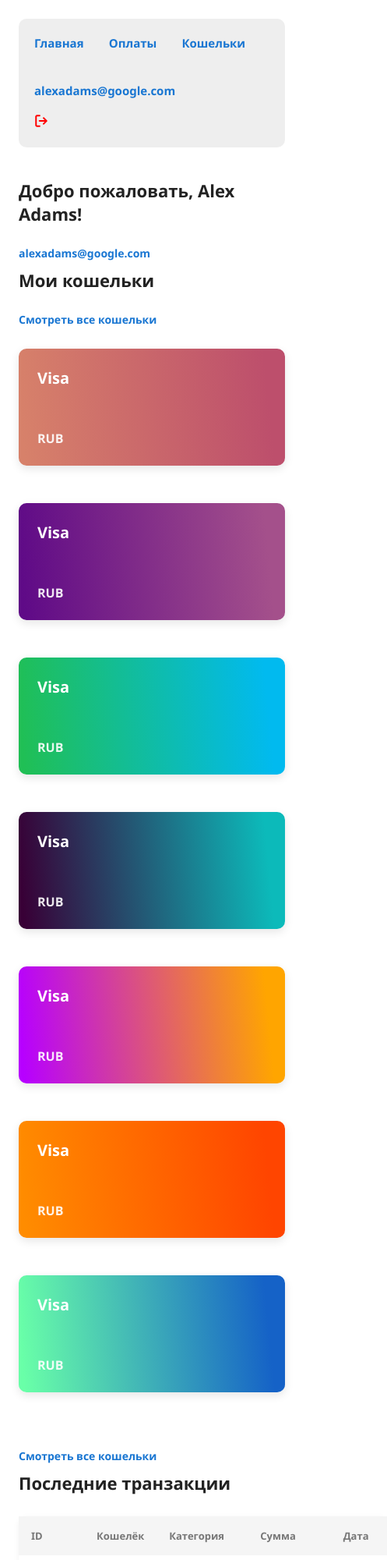
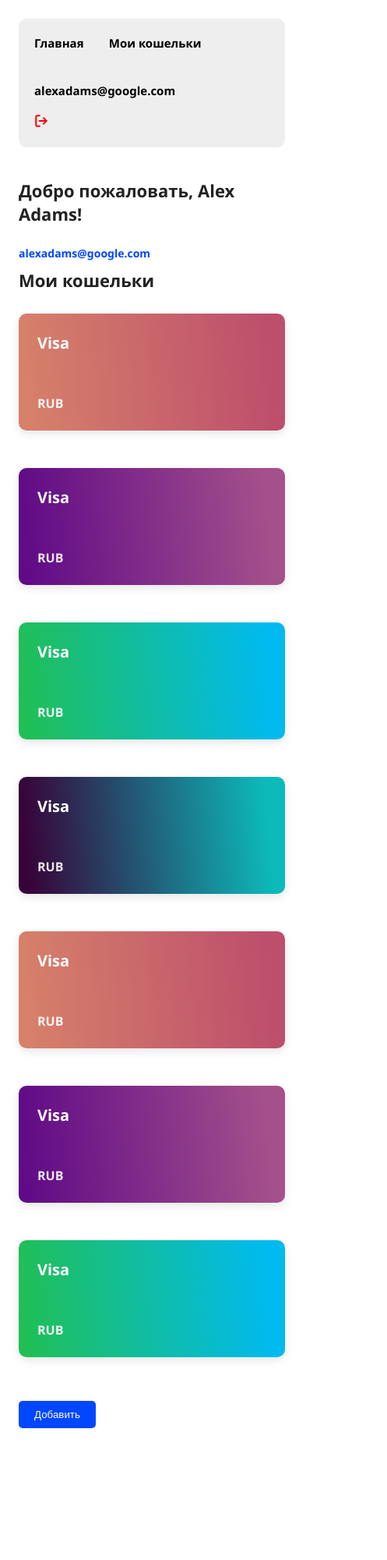
Before and after one commit to muattar08/Dom-lesson-15, a plain HTML site: page index.html in a window 390 px wide. Shown: the top 2000 px of the page at 78% size, 497 px wide, since content can reach past the window. After the commit the page ends 1855 px from the top, so only its background shows below. Drawn offline with Linux system fonts and the light colour scheme.

Commit message:
feat: переработка кошельков — убраны транзакции, адаптив 4+3, кликабельная кнопка

```diff
--- a/index.html
+++ b/index.html
@@ -11,12 +11,12 @@
 </head>
 
 <body>
+   <body>
   <div class="wrapper">
     <div class="top-bar">
       <div class="menu">
         <a href="#">Главная</a>
-                <a href="#">Оплаты</a>
-                <a href="#">Кошельки</a>
+        <a href="#">Мои кошельки</a>
       </div>
       <div class="email">alexadams@google.com</div>
       <a class="logo" href="#"><img src="logo/log-out (1) 1.png" alt=""></a>
@@ -26,36 +26,13 @@
       <div class="section-header">
         <h2>Добро пожаловать, Alex Adams!</h2>
         <a class="link" href="#">alexadams@google.com</a>
-
         <h2>Мои кошельки</h2>
-                <a class="link" href="#">Смотреть все кошельки</a>
       </div>
       <div class="wallets" id="wallets-container"></div>
-        </section>
-
-        <section class="transactions-section">
-            <div class="section-header">
-            <a class="link" href="#">Смотреть все кошельки</a>
-
-                <h2>Последние транзакции</h2>
-            </div>
-            <div class="table-wrapper">
-                <table>
-                    <thead>
-                        <tr>
-                            <th>ID</th>
-                            <th>Кошелёк</th>
-                            <th>Категория</th>
-                            <th>Сумма</th>
-                            <th>Дата</th>
-                        </tr>
-                    </thead>
-                    <tbody id="transactions-body"></tbody>
-                </table>
-            <a class="link" href="#">Смотреть все оплаты</a>
-            </div>
+      <button class="btn-1" id="add-btn">Добавить</button>
     </section>
   </div>
+
 
     <script src="script.js"></script>
 </body>
--- a/media.css
+++ b/media.css
@@ -1,49 +1,16 @@
-@media (max-width: 768px) {
-    .wallet {
-        margin-bottom: 24px;
-    }
+@media(max-width:768px){
+  .wallet{margin-bottom:24px;}
+  .top-bar{flex-direction:column;align-items:flex-start;padding:20px;gap:20px;}
+  .email{margin-left:0;margin-top:20px;}
+  .wrapper{padding:24px;}
+  .section-header{gap:10px;margin-bottom:28px;}
+  .wallets{grid-template-columns:1fr;gap:24px;margin-bottom:32px;}
+  .link{margin-top:16px;}
+}
 
-    .top-bar {
-        flex-direction: column;
-        align-items: flex-start;
-        padding: 20px;
-        gap: 20px;
-    }
-
-    .email {
-        margin-left: 0;
-        margin-top: 20px;
-    }
-
-    .wrapper {
-        padding: 24px;
-    }
-
-    .section-header {
-        gap: 10px;
-        margin-bottom: 28px;
-    }
-
-    .wallets {
-        grid-template-columns: 1fr;
-        gap: 24px;
-        margin-bottom: 32px;
-    }
-
-    .table-wrapper {
-        margin: 0 0 32px;
-    }
-
-    table {
-        margin-top: 20px;
-    }
-
-    th, td {
-        padding: 16px;
-        font-size: 13px;
-    }
-
-    .link {
-        margin-top: 16px;
-    }
+@media(max-width:992px){
+  .wallets{grid-template-columns:repeat(2, 1fr);}
 }
+@media(max-width:600px){
+  .wallets{grid-template-columns:1fr;}
+}
--- a/script.js
+++ b/script.js
@@ -1,3 +1,4 @@
+/* ─── данные и отрисовка кошельков без транзакций ────────────── */
 const wallets = [
   { name: "Visa", current: "RUB", class: "red" },
   { name: "Visa", current: "RUB", class: "purple" },
@@ -8,44 +9,20 @@ const wallets = [
   { name: "Visa", current: "RUB", class: "pink" }
 ];
 
-const newWallets = wallets.map(w => ({ name: w.name, current: w.current, class: w.class }));
-
-const transactions = Array.from({ length: 7 }, () => ({
-  id: "1232312",
-  card: "Visa",
-  category: "Автомобиль",
-  amount: "414,000,000",
-  when: "4 дня назад"
-}));
-
-const createWalletElement = ({ name, current, class: className }) => {
+function createWalletElement({ name, current, class: className }) {
   const div = document.createElement("div");
   div.className = `wallet ${className}`;
-  div.innerHTML = `<span class="card-type">${name}</span><span class="currency">${current}</span>`;
+  div.innerHTML = `
+    <span class="card-type">${name}</span>
+    <span class="currency">${current}</span>`;
   return div;
-};
+}
 
-const createTransactionRow = ({ id, card, category, amount, when }) => {
-  const tr = document.createElement("tr");
-  tr.innerHTML = `
-    <td data-label="ID">${id}</td>
-    <td data-label="Кошелёк">${card}</td>
-    <td data-label="Категория">${category}</td>
-    <td data-label="Сумма">${amount}</td>
-    <td data-label="Когда">${when}</td>`;
-  return tr;
-};
+function renderWallets() {
+  const container = document.getElementById("wallets-container");
+  if (!container) return console.error("Нет контейнера .wallets-container!");
+  container.innerHTML = "";
+  wallets.forEach(w => container.appendChild(createWalletElement(w)));
+}
 
-const render = () => {
-  const wContainer = document.getElementById("wallets-container");
-  const tBody = document.getElementById("transactions-body");
-  if (!wContainer || !tBody) return console.error("Контейнеры не найдены!");
-
-  wContainer.innerHTML = "";
-  tBody.innerHTML = "";
-
-  newWallets.forEach(w => wContainer.appendChild(createWalletElement(w)));
-  transactions.forEach(tx => tBody.appendChild(createTransactionRow(tx)));
-};
-
-render();
+document.addEventListener("DOMContentLoaded", renderWallets);
--- a/style.css
+++ b/style.css
@@ -1,192 +1,61 @@
-* {
-    --font-main: 'Segoe UI', sans-serif;
-    --color-primary: #1976d2;
-    --color-text: #222;
-    --color-muted: #777;
-    --color-bg: #fff;
-    --color-border: #ccc;
-    --radius: 10px;
+*{
+  --font-main:'Segoe UI',sans-serif;
+  --color-primary:#000;
+  --color-text:#222;
+  --color-bg:#fff;
+  --radius:10px;
+  margin:0;padding:0;box-sizing:border-box;
 }
 
-* {
-    margin: 0;
-    padding: 0;
-    box-sizing: border-box;
+body{font-family:var(--font-main);background:var(--color-bg);color:var(--color-text);}
+
+.top-bar{
+  display:flex;flex-wrap:wrap;align-items:center;
+  gap:28px;padding:24px;margin-bottom:40px;
+  background:#eee;border-radius:var(--radius);
 }
+.menu a{
+  margin-right:28px;font:700 15px var(--font-main);
+  color:var(--color-primary);text-decoration:none;transition:.2s;
+}
+.menu a:hover{color:#333;}
+.email{margin-left:auto;font:700 15px var(--font-main);color:var(--color-primary);}
 
-body {
-    font-family: var(--font-main);
-    background: var(--color-bg);
-    color: var(--color-text);
+.section-header{display:flex;flex-direction:column;gap:12px;margin-bottom:32px;}
+.section-header h2{font:700 22px var(--font-main);}
+.link{
+  display:block;margin-top:12px;font:700 14px var(--font-main);
+  color:#0047FF;text-decoration:none;white-space:nowrap;
 }
+.link:hover{text-decoration:underline;}
 
-.wrapper {
-    max-width: 1100px;
-    margin: 0 auto;
-    padding: 32px;
+.wallets{
+  display:grid;
+  grid-template-columns:repeat(4, 1fr);
+  gap:24px;
+  margin-bottom:40px;
 }
+.wallet{
+  height:150px;padding:24px;border-radius:var(--radius);
+  color:#fff;display:flex;flex-direction:column;justify-content:space-between;
+  box-shadow:0 4px 12px rgba(0,0,0,.1);transition:.2s;
+}
+.wallet:hover{transform:translateY(-4px);}
+.card-type{font-size:20px;font-weight:700;}
+.currency{font-size:16px;font-weight:700;opacity:.9;}
 
-.top-bar {
-    display: flex;
-    justify-content: flex-start;
-    align-items: center;
-    background-color: #eee;
-    padding: 24px;
-    margin-bottom: 40px;
-    gap: 28px;
-    flex-wrap: wrap;
-    border-radius: var(--radius);
+.red{background:linear-gradient(84.37deg,#D7816A 2.27%,#BD4F6C 92.26%);}
+.purple{background:linear-gradient(84.37deg,#5F0A87 2.27%,#A4508B 92.26%);}
+.green{background:linear-gradient(84.37deg,#20BF55 2.27%,#01BAEF 92.26%);}
+.blue{background:linear-gradient(84.37deg,#380036 2.27%,#0CBABA 92.26%);}
+.yellow{background:linear-gradient(84.37deg,#D7816A 2.27%, #BD4F6C 92.26%);}
+.orange{background:linear-gradient(84.37deg,#5F0A87 2.27%,#A4508B 92.26%);}
+.pink{background:linear-gradient(84.37deg,#20BF55 2.27%,#01BAEF 92.26%);}
+
+.btn-1{
+  background:#0047FF;color:#fff;border:none;
+  padding:10px 20px;border-radius:5px;cursor:pointer;
+  transition:opacity .2s,transform .1s;
 }
-
-.menu a {
-    margin-right: 28px;
-    text-decoration: none;
-    color: var(--color-primary);
-    font-weight: 700;
-    font-size: 15px;
-    transition: color 0.2s ease;
-}
-
-.menu a:hover {
-    color: darken(var(--color-primary), 10%);
-}
-
-.email {
-    font-size: 15px;
-    color: var(--color-primary);
-    font-weight: 700;
-    margin-left: auto;
-}
-
-.welcome h1 {
-    font-size: 28px;
-    margin-bottom: 16px;
-}
-
-.link {
-    display: block;
-    margin-top: 12px;
-    font-size: 14px;
-    color: var(--color-primary);
-    text-decoration: none;
-    font-weight: 700;
-    white-space: nowrap;
-    transition: text-decoration 0.2s ease;
-}
-
-.link:hover {
-    text-decoration: underline;
-}
-
-.section-header {
-    display: flex;
-    flex-direction: column;
-    align-items: flex-start;
-    gap: 12px;
-    margin-bottom: 32px;
-}
-
-.section-header h2 {
-    font-weight: 700;
-    font-size: 22px;
-    color: var(--color-text);
-}
-
-.wallets {
-    display: grid;
-    grid-template-columns: repeat(auto-fit, minmax(250px, 1fr));
-    gap: 24px;
-    margin-bottom: 40px;
-}
-
-.wallet {
-    height: 150px;
-    border-radius: var(--radius);
-    padding: 24px;
-    color: #fff;
-    display: flex;
-    flex-direction: column;
-    justify-content: space-between;
-    box-shadow: 0 4px 12px rgba(0, 0, 0, 0.1);
-    transition: transform 0.2s ease;
-}
-
-.wallet:hover {
-    transform: translateY(-4px);
-}
-
-.card-type {
-    font-size: 20px;
-    font-weight: bold;
-}
-
-.currency {
-    font-size: 16px;
-    opacity: 0.9;
-    font-weight: bold;
-}
-
-.red {
-    background: linear-gradient(84.37deg, #D7816A 2.27%, #BD4F6C 92.26%);
-}
-
-.purple {
-    background: linear-gradient(84.37deg, #5F0A87 2.27%, #A4508B 92.26%);
-}
-
-.green {
-    background: linear-gradient(84.37deg, #20BF55 2.27%, #01BAEF 92.26%);
-}
-
-.blue {
-    background: linear-gradient(84.37deg, #380036 2.27%, #0CBABA 92.26%);
-}
-
-.yellow {
-    background: linear-gradient(84.37deg, #b700ff 2.27%, #FFA500 92.26%);
-}
-
-.orange {
-    background: linear-gradient(84.37deg, #FF8C00 2.27%, #FF4500 92.26%);
-}
-
-.pink {
-    background: linear-gradient(84.37deg, #69ffa8 2.27%, #1562c7 92.26%);
-}
-
-.table-wrapper {
-    margin: 0 0 40px;
-}
-
-table {
-    width: 100%;
-    border-collapse: collapse;
-    margin-top: 24px;
-    background: #fff;
-    box-shadow: 0 2px 8px rgba(0, 0, 0, 0.05);
-    border-radius: var(--radius);
-}
-
-th {
-    background-color: #f5f5f5;
-    font-weight: 600;
-    color: var(--color-muted);
-    padding: 20px;
-    text-align: left;
-}
-
-td {
-    padding: 20px;
-    font-size: 14px;
-    text-align: left;
-    border-bottom: 1px solid var(--color-border);
-    font-weight: bold;
-}
-
-tbody tr {
-    transition: background 0.2s ease;
-}
-
-tbody tr:hover {
-    background: #fafafa;
-}
+.btn-1:hover{opacity:.85;}
+.btn-1:active{transform:scale(.97);}
```
Lines whose indentation alone changed are shown as unchanged.
